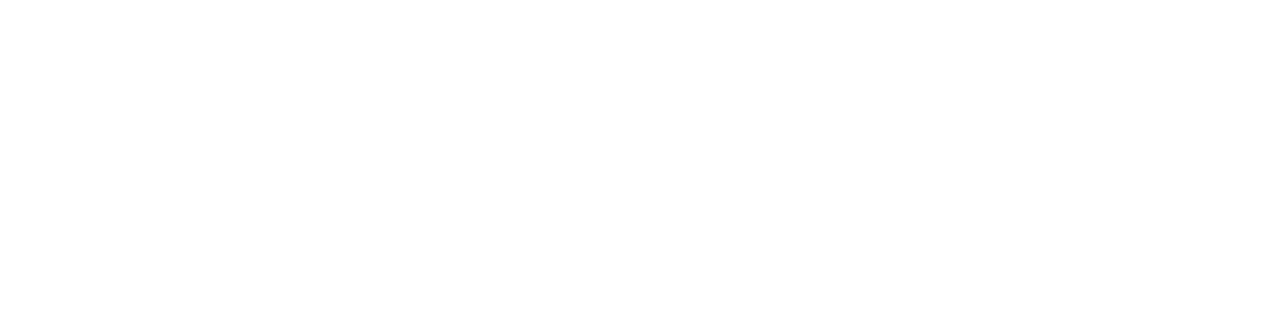
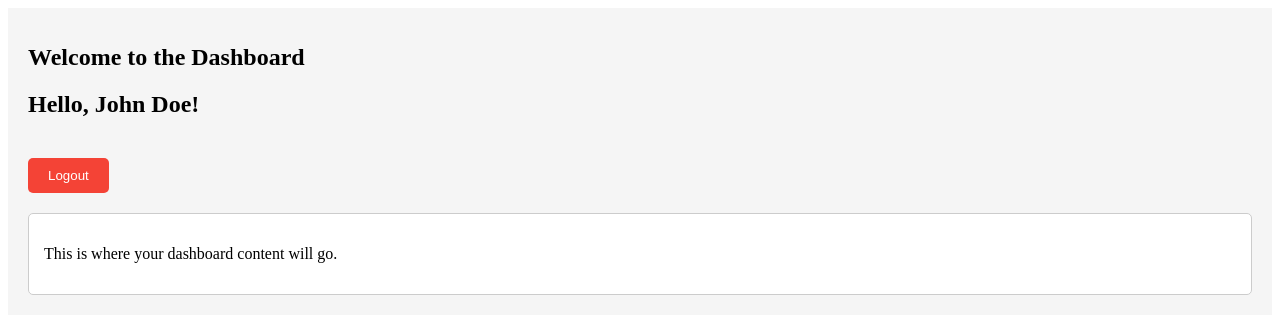
Before and after one commit to etwicaksono/Live-Attendance-Angular-App, an Angular app: page /dashboard in a window 1280 px wide. Before the commit this address led to /. Shown: the top 334 px of the page. Built offline with nearby package versions, Linux system fonts and the light colour scheme.

Commit message:
Implement login and logout use case

```diff
--- a/src/app/app.module.ts
+++ b/src/app/app.module.ts
@@ -6,11 +6,13 @@
 import {LoginComponent} from './pages/login/login.component';
 import {ReactiveFormsModule} from "@angular/forms";
 import {HttpClientModule} from "@angular/common/http";
+import { DashboardComponent } from './pages/dashboard/dashboard.component';
 
 @NgModule({
     declarations: [
         AppComponent,
-        LoginComponent
+        LoginComponent,
+        DashboardComponent
     ],
     imports: [
         BrowserModule,
--- /dev/null
+++ b/src/app/guards/auth.guard.ts
@@ -0,0 +1,31 @@
+import {ActivatedRouteSnapshot, CanActivate, CanActivateFn, Router, RouterStateSnapshot} from '@angular/router';
+import {Injectable} from "@angular/core";
+import {AuthService} from "../services/auth.service";
+
+@Injectable({
+  providedIn: 'root'
+})
+
+export class AuthGuard implements CanActivate {
+
+  constructor(private readonly authService: AuthService, private readonly router: Router) {
+  }
+
+  canActivate(
+    next: ActivatedRouteSnapshot,
+    state: RouterStateSnapshot
+  ): boolean {
+    // Check if the user is logged in
+    if (this.authService.isLoggedIn()) {
+      // If logged in and trying to access login page, redirect to dashboard
+      if (next.routeConfig?.path === 'login') {
+        this.router.navigate(['/dashboard']);
+        return false; // Prevent access to login
+      }
+      return true; // Allow access to other routes (like dashboard)
+    } else {
+      // If not logged in, allow access to login
+      return true;
+    }
+  }
+}
--- /dev/null
+++ b/src/app/pages/dashboard/dashboard.component.css
@@ -0,0 +1,30 @@
+.dashboard {
+  padding: 20px;
+  background-color: #f5f5f5;
+}
+
+.dashboard h1 {
+  font-size: 24px;
+}
+
+.dashboard-content {
+  margin-top: 20px;
+  padding: 15px;
+  background-color: white;
+  border: 1px solid #ccc;
+  border-radius: 5px;
+}
+
+.logout-button {
+  margin-top: 20px;
+  padding: 10px 20px;
+  background-color: #f44336; /* Red color */
+  color: white;
+  border: none;
+  border-radius: 5px;
+  cursor: pointer;
+}
+
+.logout-button:hover {
+  background-color: #d32f2f; /* Darker red on hover */
+}
--- /dev/null
+++ b/src/app/pages/dashboard/dashboard.component.html
@@ -0,0 +1,12 @@
+<div class="dashboard">
+  <h1>Welcome to the Dashboard</h1>
+  <h2>Hello, {{ userName }}!</h2>
+
+  <!-- Logout Button -->
+  <button (click)="logout()" class="logout-button">Logout</button>
+
+  <!-- Add more dashboard content here -->
+  <div class="dashboard-content">
+    <p>This is where your dashboard content will go.</p>
+  </div>
+</div>
--- /dev/null
+++ b/src/app/pages/dashboard/dashboard.component.ts
@@ -0,0 +1,21 @@
+import {Component} from '@angular/core';
+import {AuthService} from "../../services/auth.service";
+import {Router} from "@angular/router";
+
+@Component({
+  selector: 'app-dashboard',
+  templateUrl: './dashboard.component.html',
+  styleUrl: './dashboard.component.css'
+})
+export class DashboardComponent {
+  userName: string = 'John Doe'; // Example user name
+
+  constructor(private readonly authService: AuthService, private readonly router: Router) {
+  }
+
+  // Logout method
+  logout() {
+    this.authService.logout(); // Call logout from AuthService
+    this.router.navigate(['/login']); // Redirect to login page after logout
+  }
+}
--- a/src/app/services/auth.service.ts
+++ b/src/app/services/auth.service.ts
@@ -6,6 +6,8 @@
   providedIn: 'root'
 })
 export class AuthService {
+  // Simulating authentication state
+  private loggedIn: boolean = false;
 
   private readonly apiUrl = 'http://127.0.0.1:8000/api/auth/login';  // Replace with your backend URL
 
@@ -16,18 +18,21 @@
     return this.http.post(this.apiUrl, {username, password})
       .pipe(
         tap((response: any) => {
-          // Assuming the response contains a JWT token
-          localStorage.setItem('token', response.data.token);  // Save the token in localStorage
+          if (response.success == 1) {
+            this.loggedIn = true; // Set to true on successful login
+            localStorage.setItem('token', response.data.token);  // Save the token in localStorage
+          }
         })
       );
   }
 
   logout() {
+    this.loggedIn = false; // Set to false on logout
     localStorage.removeItem('token');
   }
 
   // Method to check if the user is logged in
   isLoggedIn(): boolean {
-    return !!localStorage.getItem('token');
+    return this.loggedIn; // Check if the user is logged in
   }
 }
```
Also changed, not shown: src/app/app-routing.module.ts (+5 -2 lines), 1 other file (tests, documents, lock files or other folders).
